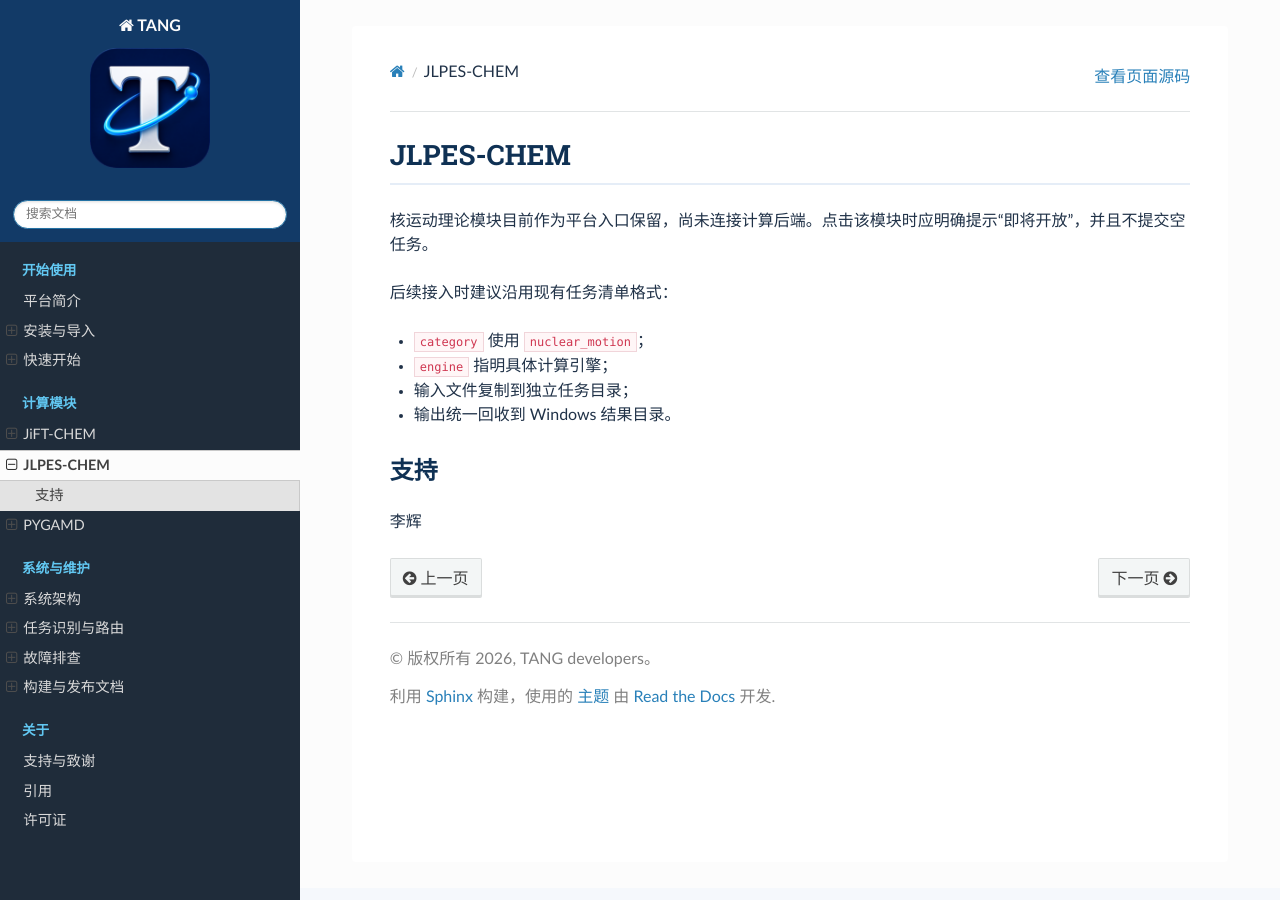
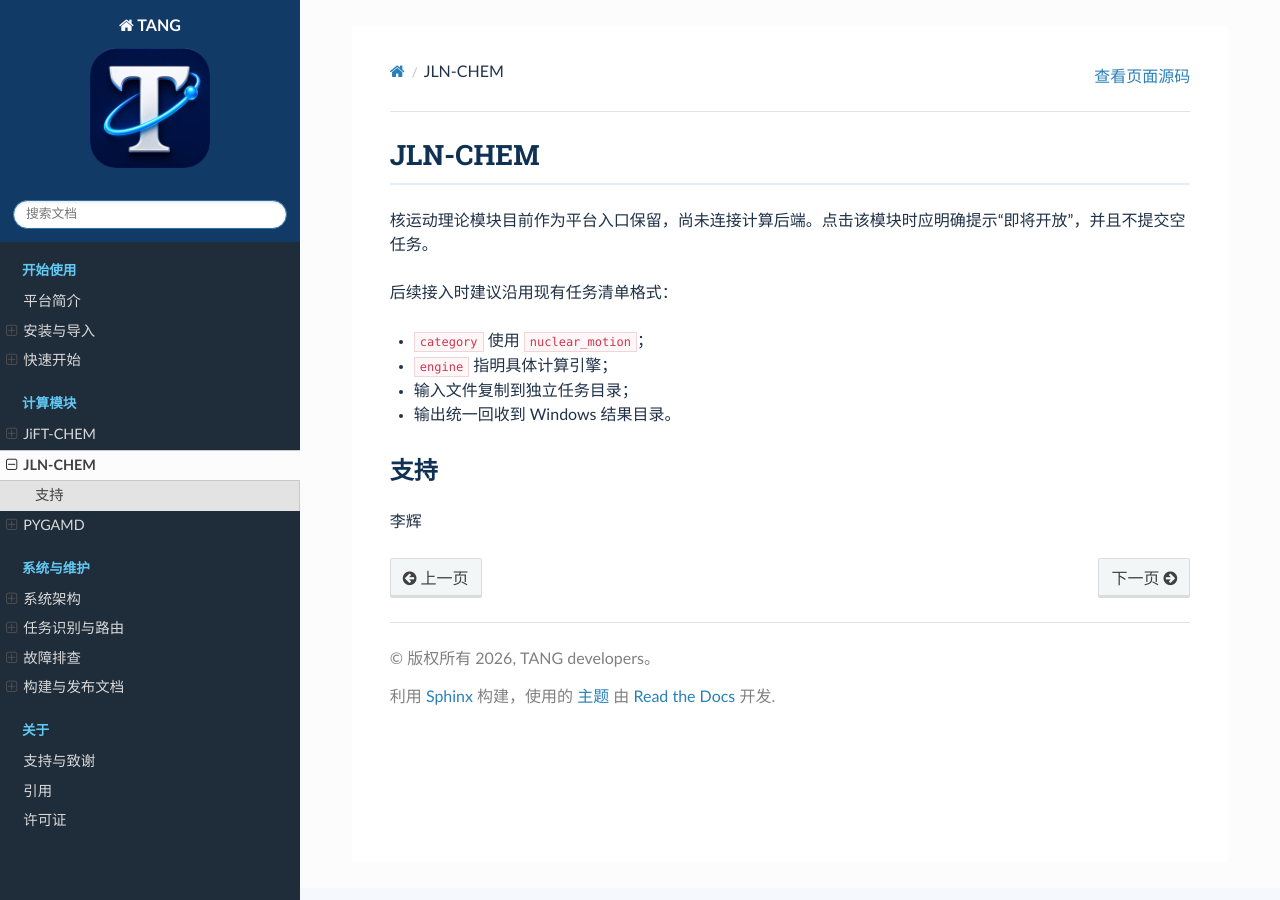
Before and after one commit to lhc007-sudo/Tang, a Sphinx documentation site: the page built from source/modules/nuclear-motion.md, in a window 1280 px wide. Built offline with Sphinx 7.4.7 and the Read the Docs theme 3.1.0, drawn with Linux system fonts in a browser that asks for light colours.

Commit message:
JLN-CHEM

```diff
--- a/source/modules/nuclear-motion.md
+++ b/source/modules/nuclear-motion.md
@@ -1,4 +1,4 @@
-# JLPES-CHEM
+# JLN-CHEM
 
 核运动理论模块目前作为平台入口保留，尚未连接计算后端。点击该模块时应明确提示“即将开放”，并且不提交空任务。
 
```
